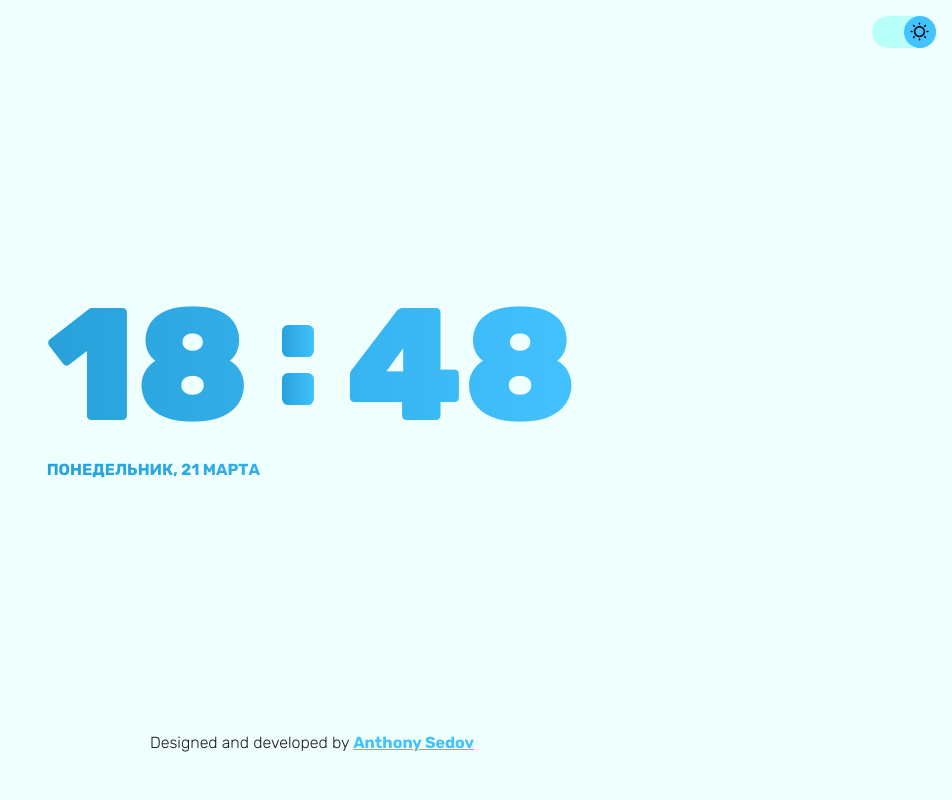
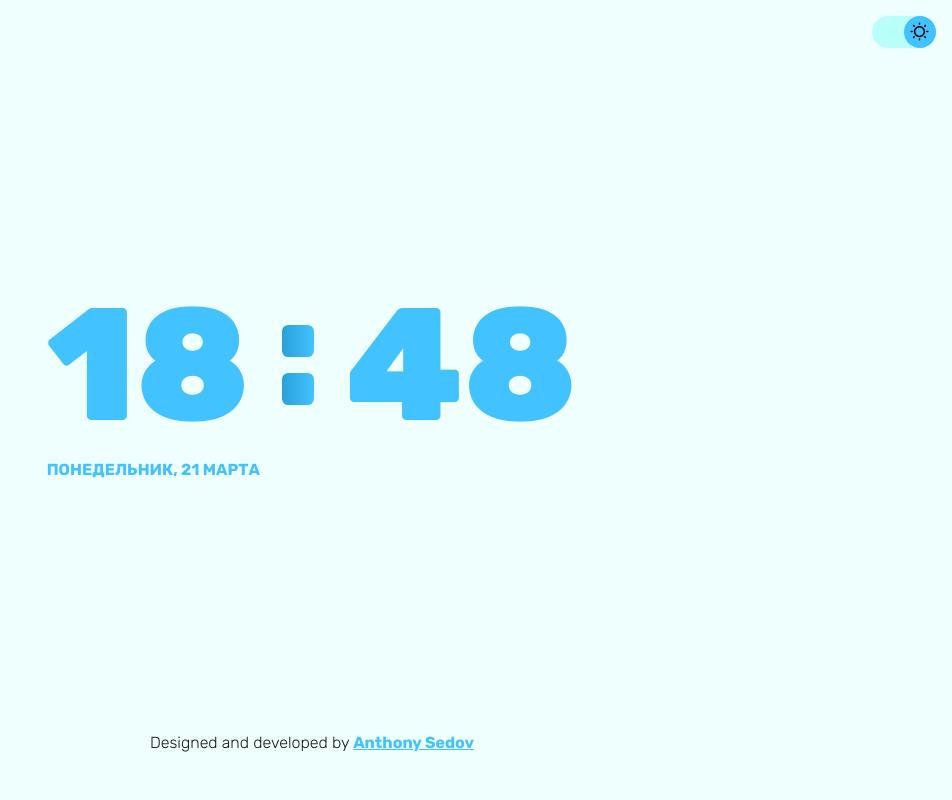
Before and after one commit to ansmtz/pureJSClock, a plain HTML site: page index.html in a window 1280 px wide. Shown: the whole page, without its empty margins (328-1280 px from the left). Drawn offline with Linux system fonts and the light colour scheme.

Commit message:
refactoring

```diff
--- a/style/style.css
+++ b/style/style.css
@@ -73,7 +73,6 @@ a {
     background: var(--accent-color) url("../img/sun.svg") no-repeat center/60%;
     top: 0;
     right: 0;
-    transition: transform 1.5s cubic-bezier(0.165, 0.84, 0.44, 1);
 }
 
 .checkbox:checked~.custom-checkbox::after {
@@ -88,14 +87,9 @@ a {
     align-items: center;
 }
 
-
 .clock {
     color: var(--accent-color);
     text-transform: uppercase;
-    background: var(--gradient);
-    background-clip: text;
-    -webkit-background-clip: text;
-    -webkit-text-fill-color: transparent;
 }
 
 .clock-time {
```
